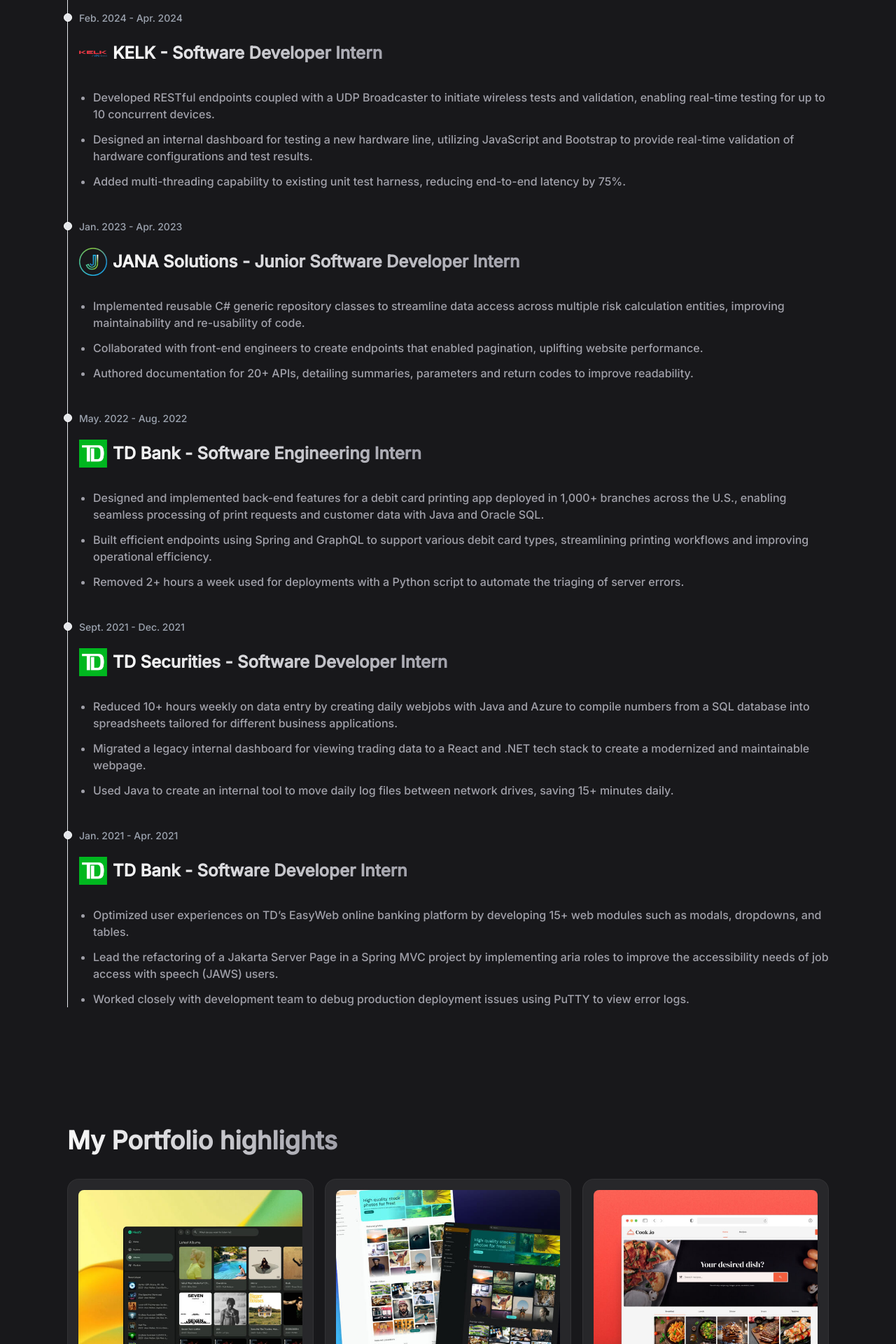
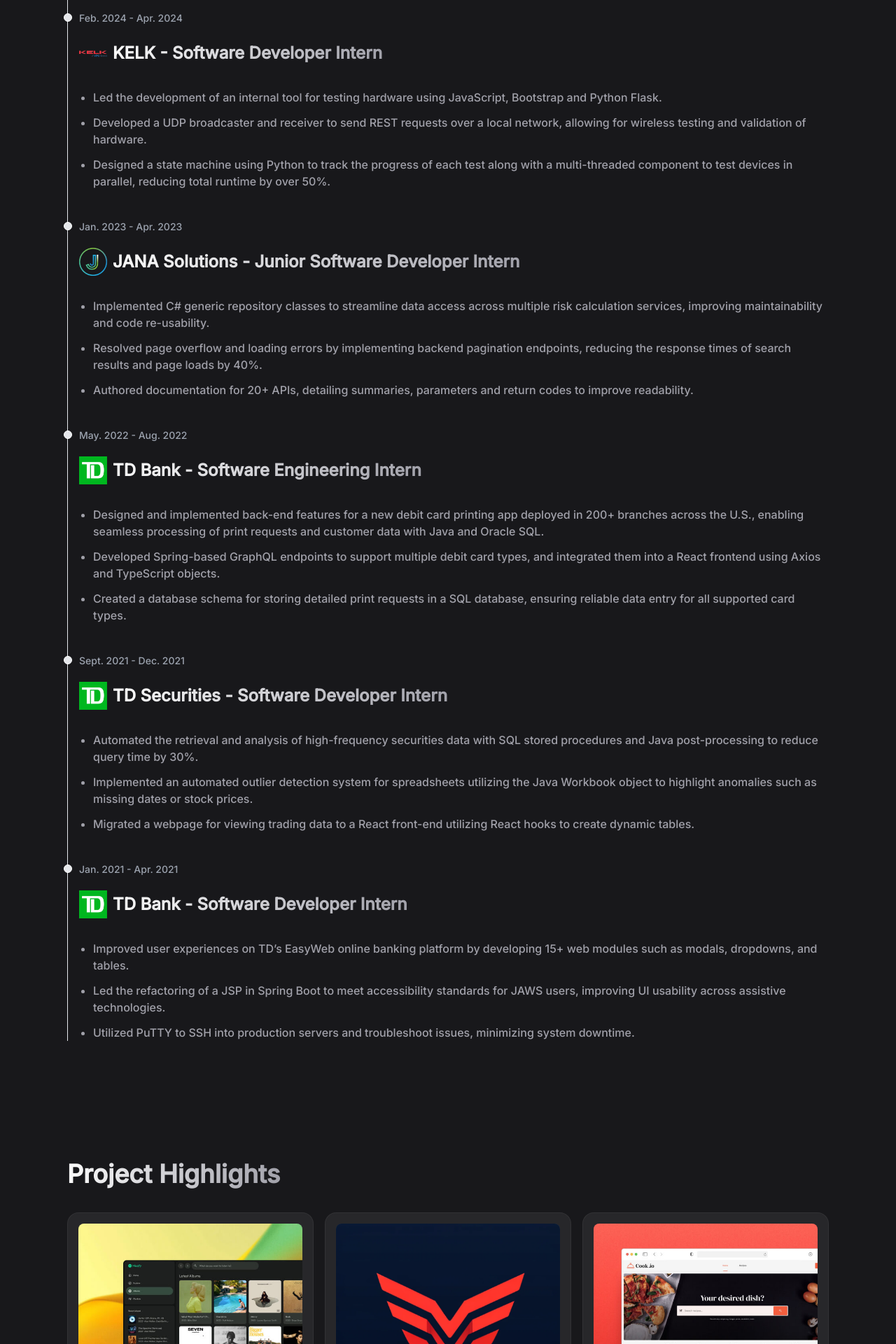
Before and after one commit to EricYXChen/portfolio, a React (Vite) app: page / in a window 1280 px wide. Shown: the part 2040-3960 px from the top of the page at 70% size. Built offline with nearby package versions, Linux system fonts and the light colour scheme.

Commit message:
update job

```diff
--- a/src/components/Project.jsx
+++ b/src/components/Project.jsx
@@ -9,10 +9,10 @@
     projectLink: 'https://musify-5al0.onrender.com/'
   },
   {
-    imgSrc: '/images/project-2.jpg',
+    imgSrc: '/images/musclememo.png',
     title: 'Workout App',
     tags: ['Mobile', 'API'],
-    projectLink: 'https://pixstock-official.vercel.app/'
+    projectLink: 'https://github.com/RohitKrishnaGit/Muscle-Memo'
   },
   {
     imgSrc: '/images/project-3.jpg',
@@ -27,7 +27,7 @@
         <section className="section" id= "project">
             <div className ="container">
                 <h2 className="headline-2 mb-8">
-                    My Portfolio highlights
+                    Project Highlights
                 </h2>
                 <div className="grid gap-x-4 gap-y-5 grid-cols-[repeat(auto-fill,_minmax(280px,_1fr))]">
                     {works.map(({imgSrc, title, tags, projectLink}, key)=>(
--- a/src/components/Work.jsx
+++ b/src/components/Work.jsx
@@ -11,7 +11,7 @@
         company: 'KELK',
         title: 'Software Developer Intern',
         imgSrc: '/images/KELK.png',
-        description: "Developed RESTful endpoints coupled with a UDP Broadcaster to initiate wireless tests and validation, enabling real-time testing for up to 10 concurrent devices. \nDesigned an internal dashboard for testing a new hardware line, utilizing JavaScript and Bootstrap to provide real-time validation of hardware configurations and test results.\nAdded multi-threading capability to existing unit test harness, reducing end-to-end latency by 75%."
+        description: "Led the development of an internal tool for testing hardware using JavaScript, Bootstrap and Python Flask.\nDeveloped a UDP broadcaster and receiver to send REST requests over a local network, allowing for wireless testing and validation of hardware.\nDesigned a state machine using Python to track the progress of each test along with a multi-threaded component to test devices in parallel, reducing total runtime by over 50%."
 
     },
 
@@ -20,28 +20,28 @@
         company: 'JANA Solutions',
         title: 'Junior Software Developer Intern',
         imgSrc: '/images/JANA.png',
-        description: "Implemented reusable C# generic repository classes to streamline data access across multiple risk calculation entities, improving maintainability and re-usability of code.\nCollaborated with front-end engineers to create endpoints that enabled pagination, uplifting website performance.\nAuthored documentation for 20+ APIs, detailing summaries, parameters and return codes to improve readability."
+        description: "Implemented C# generic repository classes to streamline data access across multiple risk calculation services, improving maintainability and code re-usability.\nResolved page overflow and loading errors by implementing backend pagination endpoints, reducing the response times of search results and page loads by 40%.\nAuthored documentation for 20+ APIs, detailing summaries, parameters and return codes to improve readability."
     },
     {
         duration: 'May. 2022 - Aug. 2022',
         company: 'TD Bank',
         title: 'Software Engineering Intern',
         imgSrc: '/images/TD.png',
-        description: "Designed and implemented back-end features for a debit card printing app deployed in 1,000+ branches across the U.S., enabling seamless processing of print requests and customer data with Java and Oracle SQL.\nBuilt efficient endpoints using Spring and GraphQL to support various debit card types, streamlining printing workflows and improving operational efficiency.\nRemoved 2+ hours a week used for deployments with a Python script to automate the triaging of server errors."
+        description: "Designed and implemented back-end features for a new debit card printing app deployed in 200+ branches across the U.S., enabling seamless processing of print requests and customer data with Java and Oracle SQL.\nDeveloped Spring-based GraphQL endpoints to support multiple debit card types, and integrated them into a React frontend using Axios and TypeScript objects.\nCreated a database schema for storing detailed print requests in a SQL database, ensuring reliable data entry for all supported card types."
     },
     {
         duration: 'Sept. 2021 - Dec. 2021',
         company: 'TD Securities',
         title: 'Software Developer Intern',
         imgSrc: '/images/TD.png',
-        description: "Reduced 10+ hours weekly on data entry by creating daily webjobs with Java and Azure to compile numbers from a SQL database into spreadsheets tailored for different business applications.\nMigrated a legacy internal dashboard for viewing trading data to a React and .NET tech stack to create a modernized and maintainable webpage.\nUsed Java to create an internal tool to move daily log files between network drives, saving 15+ minutes daily."
+        description: "Automated the retrieval and analysis of high-frequency securities data with SQL stored procedures and Java post-processing to reduce query time by 30%.\nImplemented an automated outlier detection system for spreadsheets utilizing the Java Workbook object to highlight anomalies such as missing dates or stock prices.\nMigrated a webpage for viewing trading data to a React front-end utilizing React hooks to create dynamic tables."
     },
     {
         duration: 'Jan. 2021 - Apr. 2021',
         company: 'TD Bank',
         title: 'Software Developer Intern',
         imgSrc: '/images/TD.png',
-        description: "Optimized user experiences on TD’s EasyWeb online banking platform by developing 15+ web modules such as modals, dropdowns, and tables.\nLead the refactoring of a Jakarta Server Page in a Spring MVC project by implementing aria roles to improve the accessibility needs of job access with speech (JAWS) users.\nWorked closely with development team to debug production deployment issues using PuTTY to view error logs."
+        description: "Improved user experiences on TD’s EasyWeb online banking platform by developing 15+ web modules such as modals, dropdowns, and tables.\nLed the refactoring of a JSP in Spring Boot to meet accessibility standards for JAWS users, improving UI usability across assistive technologies.\nUtilized PuTTY to SSH into production servers and troubleshoot issues, minimizing system downtime."
     }
 ]
 
```
Also changed, not shown: images/musclememo.png (added).
